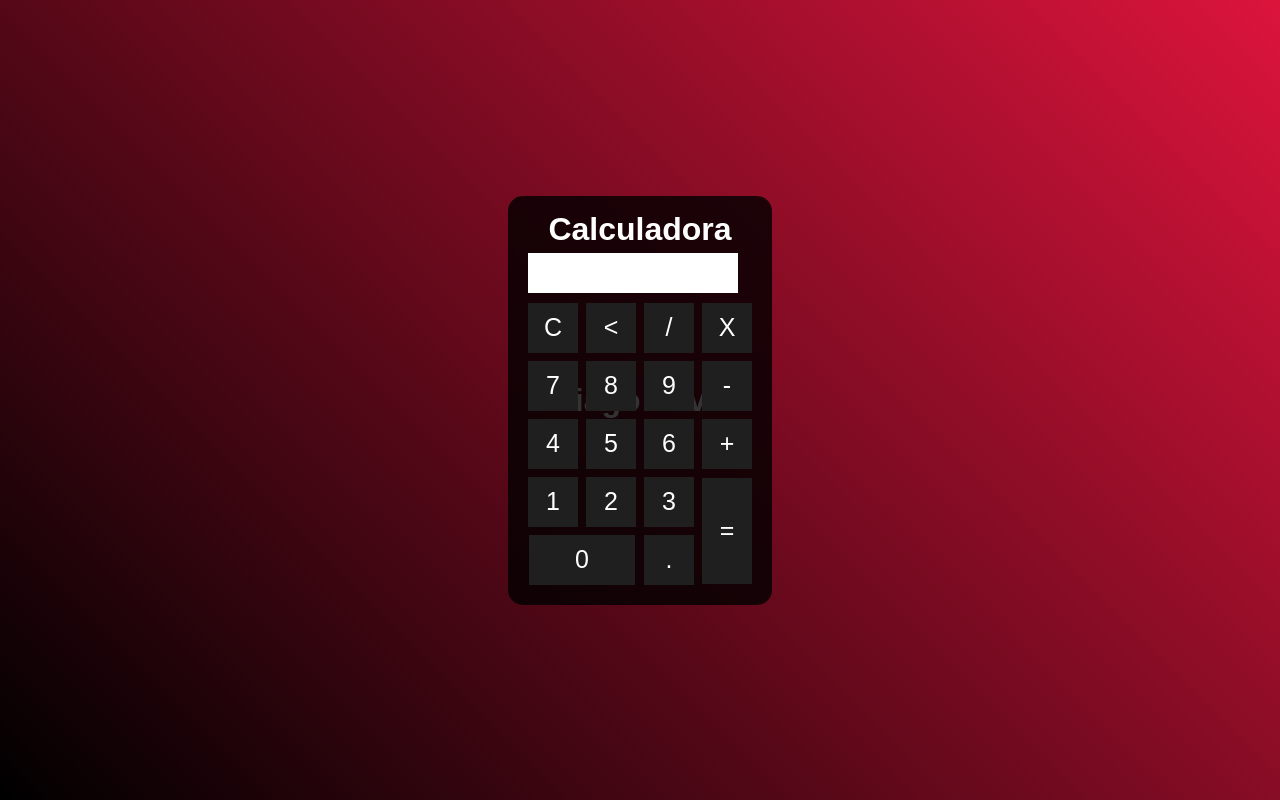
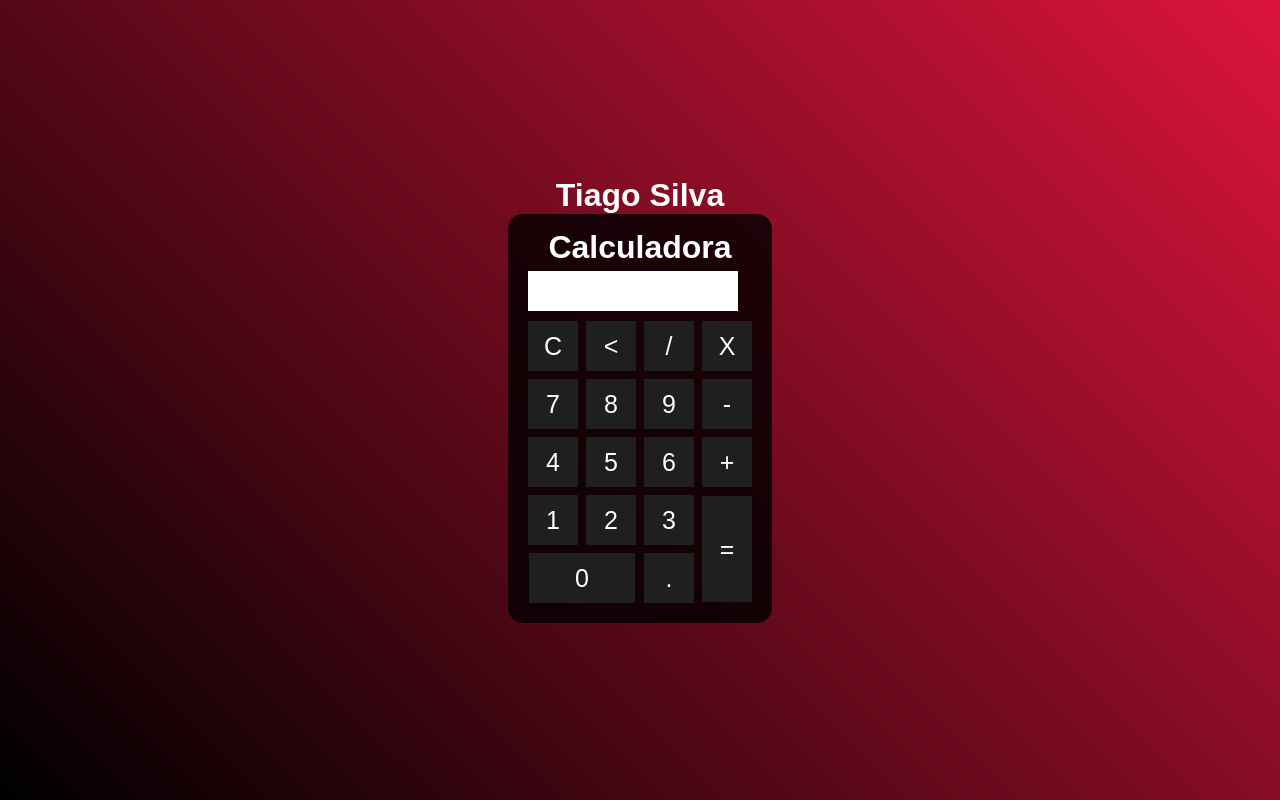
Before and after one commit to tiago9991/Calculadora_estudos, a plain HTML site: page index.html in a window 1280 px wide. Drawn offline with Linux system fonts and the light colour scheme.

Commit message:
Atualização de layout

```diff
--- a/style.css
+++ b/style.css
@@ -10,8 +10,14 @@
   font-family: Arial, Helvetica, sans-serif;
   text-align: center;
   display: flex;
+  flex-direction: column;
   justify-content: center;
   align-items: center;
+
+}
+
+h1 {
+  top: 0;
 }
 
 #resultado {
@@ -26,7 +32,7 @@
 }
 
 .calculadora {
-  position: absolute;
+  /* position: absolute; */
   background-color: rgba(0, 0, 0, .8);
   /* top: 50%;
   left: 50%;
```
